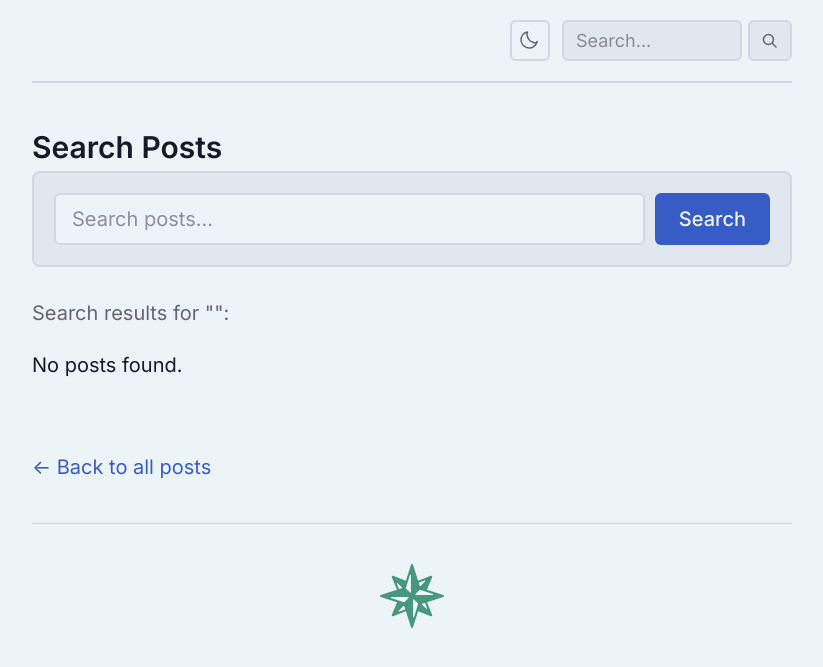
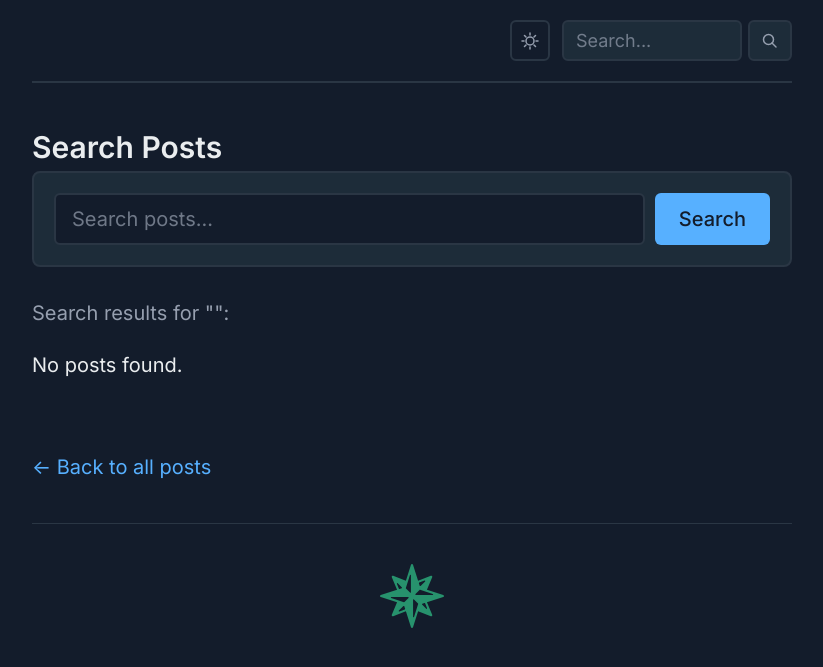
Before and after one commit to spwx/blog, a Python web app: template templates/search.html in a window 1280 px wide. Shown: the top 667 px of the page, without its empty margins (228-1051 px from the left). Run offline with Jinja, Linux system fonts and the light colour scheme; the template is opened without the code that fills it, so the values that code supplies are empty.

Commit message:
Default to dark mode instead of system preference
New visitors now see dark mode by default, regardless of their system
color scheme preference. Users who previously set a theme preference
will continue to see their saved choice.

🤖 Generated with [Claude Code](https://claude.com/claude-code)

Co-Authored-By: Claude Sonnet 4.5 <noreply@anthropic.com>

```diff
--- a/templates/base.html
+++ b/templates/base.html
@@ -18,7 +18,7 @@
     <script>
     (function() {
         const stored = localStorage.getItem('theme');
-        const theme = stored || (window.matchMedia && window.matchMedia('(prefers-color-scheme: light)').matches ? 'light' : 'dark');
+        const theme = stored || 'dark';
         document.documentElement.setAttribute('data-theme', theme);
     })();
     </script>
```
